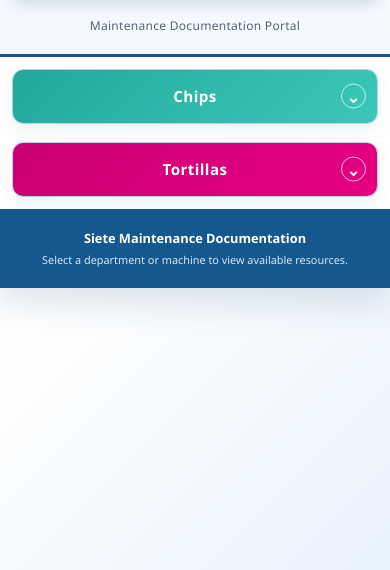
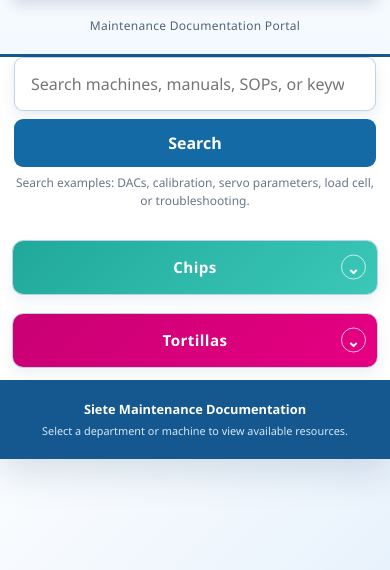
Before and after one commit to Malamal32/SieteMaintenanceV2, a plain HTML site: page index.html in a window 390 px wide. Shown: the part 274-844 px from the top of the page. Drawn offline with Linux system fonts and the light colour scheme.

Commit message:
Add files via upload

```diff
--- a/index.html
+++ b/index.html
@@ -13,6 +13,90 @@
     <title>Siete Maintenance</title>
 
     <link rel="stylesheet" href="styles.css">
+
+    <style>
+        .portal-search-section {
+            padding: 0 24px 24px;
+        }
+
+        .portal-search-form {
+            display: flex;
+            width: 100%;
+            max-width: 760px;
+            margin: 0 auto;
+            overflow: hidden;
+            background: #ffffff;
+            border: 1px solid rgba(20, 106, 165, 0.28);
+            border-radius: 12px;
+            box-shadow: 0 7px 20px rgba(18, 62, 105, 0.12);
+        }
+
+        .portal-search-input {
+            flex: 1;
+            min-width: 0;
+            padding: 14px 16px;
+            color: #172033;
+            background: #ffffff;
+            border: 0;
+            font: inherit;
+        }
+
+        .portal-search-input:focus {
+            outline: none;
+        }
+
+        .portal-search-button {
+            flex-shrink: 0;
+            padding: 12px 18px;
+            color: #ffffff;
+            background: #146aa5;
+            border: 0;
+            font: inherit;
+            font-weight: 700;
+            cursor: pointer;
+        }
+
+        .portal-search-button:hover {
+            background: #0f4f82;
+        }
+
+        .portal-search-note {
+            max-width: 760px;
+            margin: 7px auto 0;
+            color: #66788a;
+            font-size: 0.75rem;
+            text-align: center;
+        }
+
+        @media (max-width: 520px) {
+            .portal-search-section {
+                padding: 0 14px 18px;
+            }
+
+            .portal-search-form {
+                display: block;
+                overflow: visible;
+                background: transparent;
+                border: 0;
+                box-shadow: none;
+            }
+
+            .portal-search-input,
+            .portal-search-button {
+                width: 100%;
+                border-radius: 9px;
+            }
+
+            .portal-search-input {
+                border: 1px solid rgba(20, 106, 165, 0.28);
+                box-shadow: 0 5px 14px rgba(18, 62, 105, 0.1);
+            }
+
+            .portal-search-button {
+                margin-top: 8px;
+            }
+        }
+    </style>
 </head>
 
 <body>
@@ -34,6 +118,41 @@
             </p>
 
         </header>
+
+        <section
+            class="portal-search-section"
+            aria-label="Search maintenance documentation"
+        >
+
+            <form
+                class="portal-search-form"
+                action="search/index.html"
+                method="get"
+            >
+
+                <input
+                    class="portal-search-input"
+                    type="search"
+                    name="q"
+                    placeholder="Search machines, manuals, SOPs, or keywords..."
+                    aria-label="Search maintenance documentation"
+                >
+
+                <button
+                    class="portal-search-button"
+                    type="submit"
+                >
+                    Search
+                </button>
+
+            </form>
+
+            <p class="portal-search-note">
+                Search examples: DACs, calibration, servo parameters, load cell, or troubleshooting.
+            </p>
+
+        </section>
+
 
 
         <section class="department-section">
@@ -131,7 +250,7 @@
 
                                 <div class="machine-resources">
 
-                                    <a href="chips/ishida-bagger.html">
+                                    <a href="machines/chips/ishida-bagger.html">
                                         <span aria-hidden="true">⚙️</span>
                                         Machine Page
                                     </a>
@@ -161,7 +280,7 @@
 
                                 <div class="machine-resources">
 
-                                    <a href="chips/raumak-bagger.html">
+                                    <a href="machines/chips/raumak-bagger.html">
                                         <span aria-hidden="true">⚙️</span>
                                         Machine Page
                                     </a>
@@ -191,7 +310,7 @@
 
                                 <div class="machine-resources">
 
-                                    <a href="chips/ishida-scaler.html">
+                                    <a href="machines/chips/ishida-scaler.html">
                                         <span aria-hidden="true">⚙️</span>
                                         Machine Page
                                     </a>
@@ -221,7 +340,7 @@
 
                                 <div class="machine-resources">
 
-                                    <a href="chips/fastback.html">
+                                    <a href="machines/chips/fastback.html">
                                         <span aria-hidden="true">⚙️</span>
                                         Machine Page
                                     </a>
@@ -251,7 +370,7 @@
 
                                 <div class="machine-resources">
 
-                                    <a href="chips/fryer.html">
+                                    <a href="machines/chips/fryer.html">
                                         <span aria-hidden="true">⚙️</span>
                                         Machine Page
                                     </a>
@@ -281,7 +400,7 @@
 
                                 <div class="machine-resources">
 
-                                    <a href="chips/sprayer-tumbler.html">
+                                    <a href="machines/chips/sprayer-tumbler.html">
                                         <span aria-hidden="true">⚙️</span>
                                         Machine Page
                                     </a>
@@ -311,7 +430,7 @@
 
                                 <div class="machine-resources">
 
-                                    <a href="chips/bpa-collator.html">
+                                    <a href="machines/chips/bpa-collator.html">
                                         <span aria-hidden="true">⚙️</span>
                                         Machine Page
                                     </a>
@@ -432,7 +551,7 @@
 
                                 <div class="machine-resources">
 
-                                    <a href="tortillas/dacs.html">
+                                    <a href="machines/tortillas/dacs.html">
                                         <span aria-hidden="true">⚙️</span>
                                         Machine Page
                                     </a>
@@ -462,7 +581,7 @@
 
                                 <div class="machine-resources">
 
-                                    <a href="tortillas/x-ray.html">
+                                    <a href="machines/tortillas/x-ray.html">
                                         <span aria-hidden="true">⚙️</span>
                                         Machine Page
                                     </a>
@@ -492,7 +611,7 @@
 
                                 <div class="machine-resources">
 
-                                    <a href="tortillas/sealer.html">
+                                    <a href="machines/tortillas/sealer.html">
                                         <span aria-hidden="true">⚙️</span>
                                         Machine Page
                                     </a>
@@ -522,7 +641,7 @@
 
                                 <div class="machine-resources">
 
-                                    <a href="tortillas/box-former.html">
+                                    <a href="machines/tortillas/box-former.html">
                                         <span aria-hidden="true">⚙️</span>
                                         Machine Page
                                     </a>
@@ -552,7 +671,7 @@
 
                                 <div class="machine-resources">
 
-                                    <a href="tortillas/rotary-table.html">
+                                    <a href="machines/tortillas/rotary-table.html">
                                         <span aria-hidden="true">⚙️</span>
                                         Machine Page
                                     </a>
@@ -582,7 +701,7 @@
 
                                 <div class="machine-resources">
 
-                                    <a href="tortillas/taping-machine.html">
+                                    <a href="machines/tortillas/taping-machine.html">
                                         <span aria-hidden="true">⚙️</span>
                                         Machine Page
                                     </a>
@@ -611,7 +730,7 @@
 
                                 <div class="machine-resources">
 
-                                    <a href="tortillas/counter-stacker.html">
+                                    <a href="machines/tortillas/counter-stacker.html">
                                         <span aria-hidden="true">⚙️</span>
                                         Machine Page
                                     </a>
@@ -641,7 +760,7 @@
 
                                 <div class="machine-resources">
 
-                                    <a href="tortillas/am-press.html">
+                                    <a href="machines/tortillas/am-press.html">
                                         <span aria-hidden="true">⚙️</span>
                                         Machine Page
                                     </a>
@@ -671,7 +790,7 @@
 
                                 <div class="machine-resources">
 
-                                    <a href="tortillas/vemag.html">
+                                    <a href="machines/tortillas/vemag.html">
                                         <span aria-hidden="true">⚙️</span>
                                         Machine Page
                                     </a>
```
